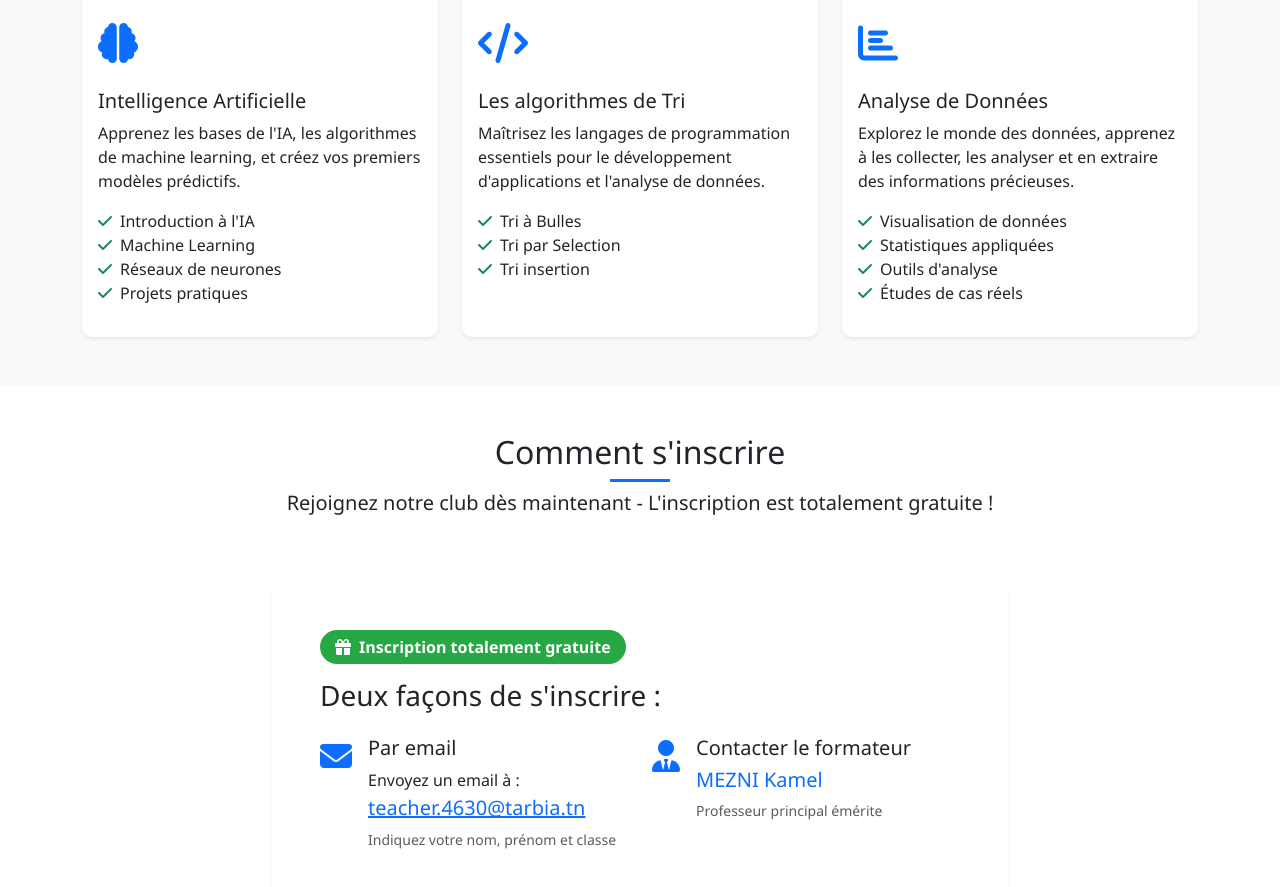
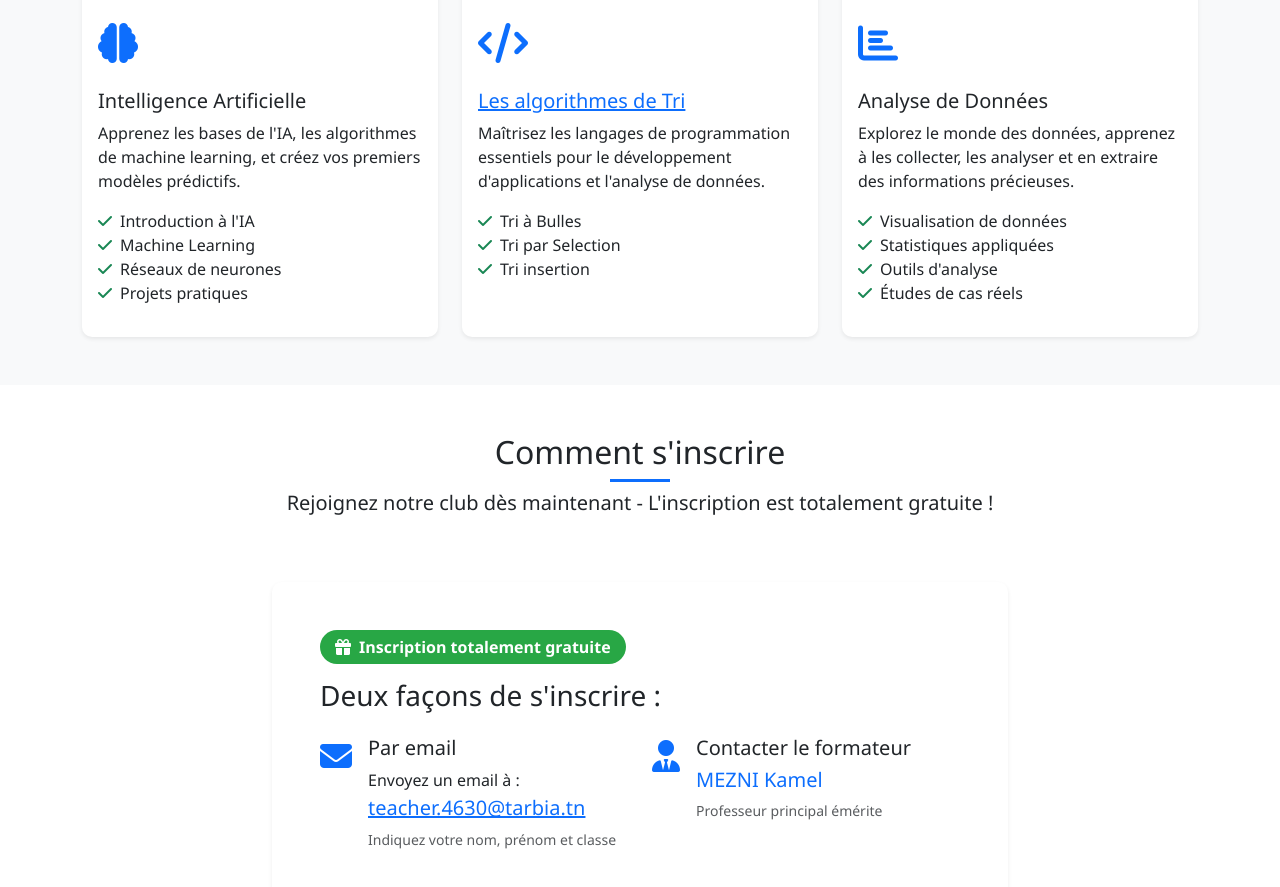
Before and after one commit to kamelmezni/clubia, a plain HTML site: page index.html in a window 1280 px wide. Shown: the part 1346-2233 px from the top of the page. Drawn offline with nearby package versions, Linux system fonts and the light colour scheme.

Commit message:
Update index.html

```diff
--- a/index.html
+++ b/index.html
@@ -224,7 +224,7 @@
                             <div class="feature-icon">
                                 <i class="fas fa-code"></i>
                             </div>
-                            <h5 class="card-title">Les algorithmes de Tri<a href="tri.html"></a> </h5>
+                            <h5 class="card-title"><a href="tri.html">Les algorithmes de Tri</a> </h5>
                             <p class="card-text">Maîtrisez les langages de programmation essentiels pour le développement d'applications et l'analyse de données.</p>
                             <ul class="list-unstyled">
                                 <li><i class="fas fa-check text-success me-2"></i>Tri à Bulles</li>
```
